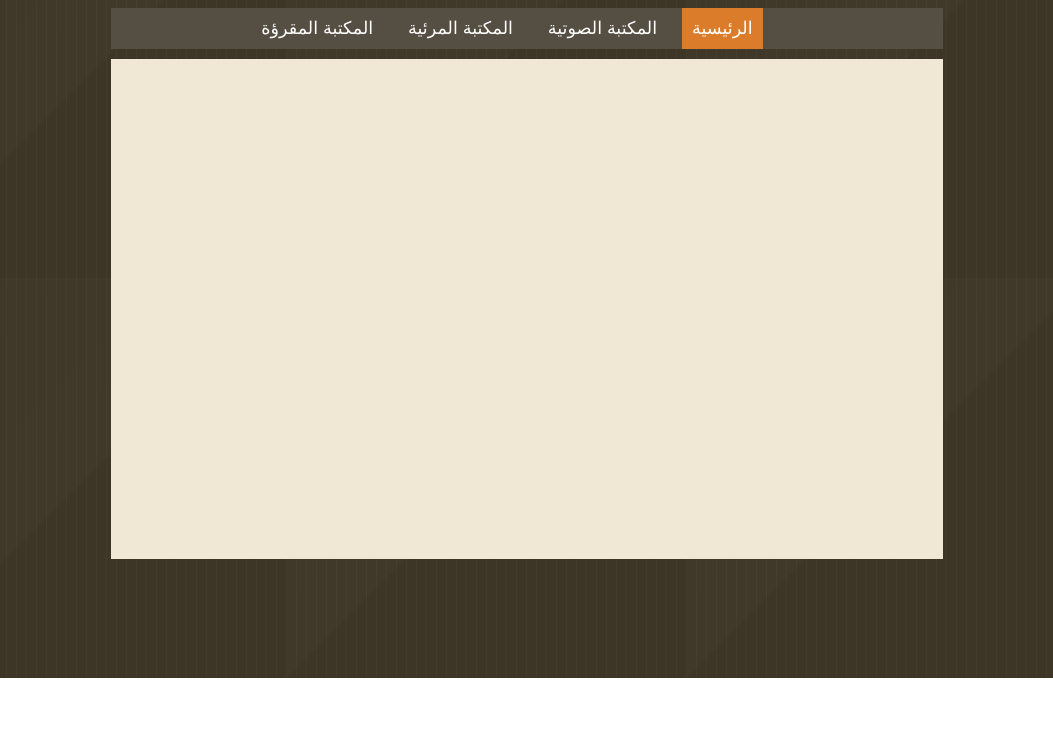
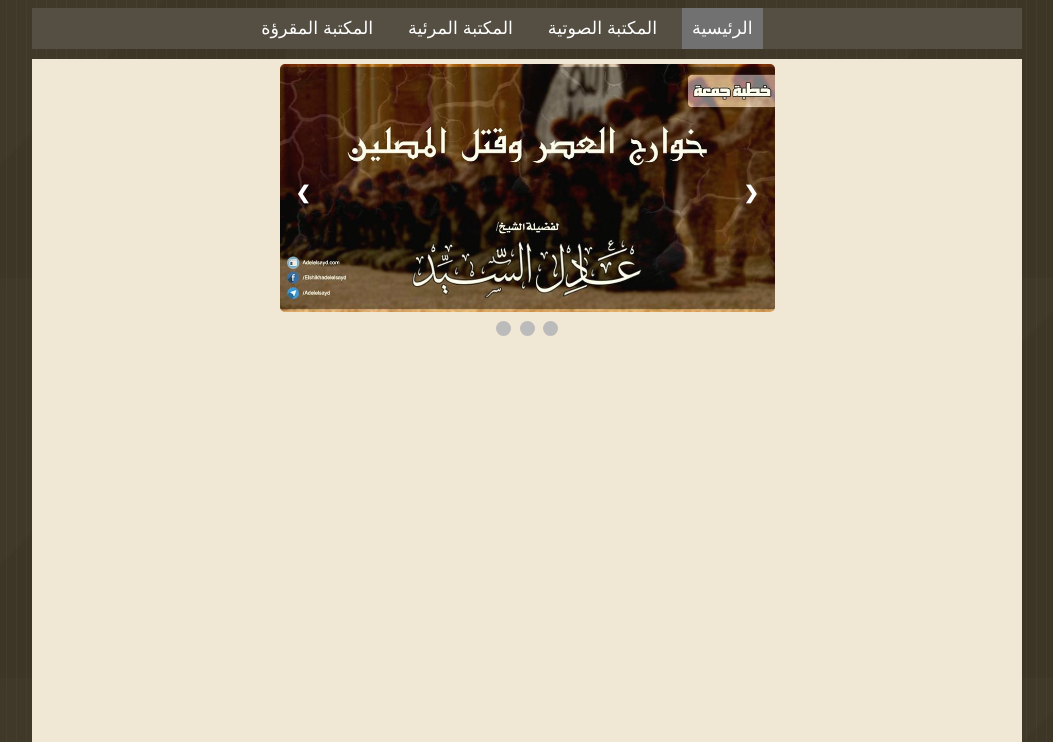
Before and after one commit to HeshamAbdelalem/adelelsayd, a plain HTML site: page index.html in a window 1280 px wide. Shown: the part 122-864 px from the top of the page, without its empty margins (113-1166 px from the left). Before the commit the page ends 800 px from the top, so only its background shows below. Drawn offline with Linux system fonts and the light colour scheme; a web font is replaced by a local one.

Commit message:
feat: Add slideshow script

```diff
--- a/index.html
+++ b/index.html
@@ -13,7 +13,7 @@
 <body>
 	<header class="main-header">
 		<section class="main-header-image">
-				<h1>هنا يوضع اللوجو</h1>
+			<h1>هنا يوضع اللوجو</h1>
 		</section>
 
 		<section>
@@ -36,8 +36,35 @@
 		</section>
 	</header>
 	<main>
+		<!-- Slideshow container -->
+		<div class="slideshow-container">
 
+			<!-- Full-width images with number and caption text -->
+			<div class="mySlides fade">
+				<img src="images/img1.png">
+			</div>
+
+			<div class="mySlides fade">
+				<img src="images/img2.png">
+			</div>
+
+			<div class="mySlides fade">
+				<img src="images/img3.jpg">
+			</div>
+
+			<!-- Next and previous buttons -->
+			<a class="prev" onclick="plusSlides(-1)">&#10094;</a>
+			<a class="next" onclick="plusSlides(1)">&#10095;</a>
+		</div>
+
+		<!-- The dots/circles -->
+		<div style="text-align:center">
+			<span class="dot" onclick="currentSlide(1)"></span>
+			<span class="dot" onclick="currentSlide(2)"></span>
+			<span class="dot" onclick="currentSlide(3)"></span>
+		</div>
 	</main>
+	<script src="scripts/mainscript.js"></script>
 </body>
 
 </html>
--- a/scripts/mainscript.js
+++ b/scripts/mainscript.js
@@ -0,0 +1,43 @@
+var slideIndex = 1;
+showSlides(slideIndex);
+
+// Next/previous controls
+function plusSlides(n) {
+  showSlides(slideIndex += n);
+}
+
+// Thumbnail image controls
+function currentSlide(n) {
+  showSlides(slideIndex = n);
+}
+
+function showSlides(n) {
+  var i;
+  var slides = document.getElementsByClassName("mySlides");
+  var dots = document.getElementsByClassName("dot");
+  if (n > slides.length) {slideIndex = 1;}
+  if (n < 1) {slideIndex = slides.length;}
+  for (i = 0; i < slides.length; i++) {
+      slides[i].style.display = "none";
+  }
+  for (i = 0; i < dots.length; i++) {
+      dots[i].className = dots[i].className.replace(" active", "");
+  }
+  slides[slideIndex-1].style.display = "block";
+  dots[slideIndex-1].className += " active";
+}
+
+var slideIndex = 0;
+showSlides();
+
+function showSlides() {
+    var i;
+    var slides = document.getElementsByClassName("mySlides");
+    for (i = 0; i < slides.length; i++) {
+        slides[i].style.display = "none";
+    }
+    slideIndex++;
+    if (slideIndex > slides.length) {slideIndex = 1;}
+    slides[slideIndex-1].style.display = "block";
+    setTimeout(showSlides, 4000); // Change image every 2 seconds
+}
--- a/stylesheets/main.css
+++ b/stylesheets/main.css
@@ -16,15 +16,13 @@
 
 body {
     background:url(../images/main-bg.png);
-    width: 65%;
+    max-width: 990px;
     margin: 0 auto;
     font-family: 'hacen',Helvetica, sans-serif;
     direction: rtl;
     color: white;
 
 }
-
-
 
 .main-header .main-header-image {
     background-color: #DB5023;
@@ -65,6 +63,7 @@ body {
     padding: 10px;
     text-align: right;
 }
+
 .main-nav a:active,
 .main-nav a:hover {
     background-color: #DB7C2A;
@@ -74,7 +73,107 @@ body {
     background-color: #DB7C2A;
 }
 
+
+
 main {
     background-color: #F1E7D5;
-    height: 500px;
+    height: 5000px;
 }
+
+
+/* Slideshow container */
+
+.slideshow-container {
+    max-width: 50%;
+    position: relative;
+    margin: 5px auto;
+  }
+
+  /* Hide the images by default */
+  .mySlides img {
+      /*display: none;*/
+      margin-top: 5px;
+      max-width: 100%;
+      border-radius: 5px;
+  }
+
+  /* Next & previous buttons */
+  .prev, .next {
+    cursor: pointer;
+    position: absolute;
+    top: 50%;
+    width: auto;
+    margin-top: -22px;
+    padding: 16px;
+    color: white;
+    font-weight: bold;
+    font-size: 18px;
+    transition: 0.6s ease;
+    border-radius: 0 3px 3px 0;
+  }
+
+  /* Position the "next button" to the right */
+  .next {
+    left: 0;
+    border-radius: 3px 0 0 3px;
+  }
+
+  /* On hover, add a black background color with a little bit see-through */
+  .prev:hover, .next:hover {
+    background-color: rgba(0,0,0,0.8);
+  }
+
+  /* Caption text */
+
+  .text {
+    color: #f2f2f2;
+    font-size: 15px;
+    padding: 8px 12px;
+    position: absolute;
+    bottom: 8px;
+    max-width: 100%;
+    text-align: center;
+  }
+
+  /* Number text (1/3 etc) */
+  .numbertext {
+    color: #f2f2f2;
+    font-size: 12px;
+    padding: 8px 12px;
+    position: absolute;
+    top: 0;
+  }
+
+  /* The dots/bullets/indicators */
+  .dot {
+    cursor: pointer;
+    height: 15px;
+    width: 15px;
+    margin: 0 2px;
+    background-color: #bbb;
+    border-radius: 50%;
+    display: inline-block;
+    transition: background-color 0.6s ease;
+  }
+
+  .active, .dot:hover {
+    background-color: #717171;
+  }
+
+  /* Fading animation */
+  .fade {
+    -webkit-animation-name: fade;
+    -webkit-animation-duration: 1.5s;
+    animation-name: fade;
+    animation-duration: 1.5s;
+  }
+
+  @-webkit-keyframes fade {
+    from {opacity: .4}
+    to {opacity: 1}
+  }
+
+  @keyframes fade {
+    from {opacity: .4}
+    to {opacity: 1}
+  }
```
Also changed, not shown: images/img1.png (added), images/img2.png (added), images/img3.jpg (added).
